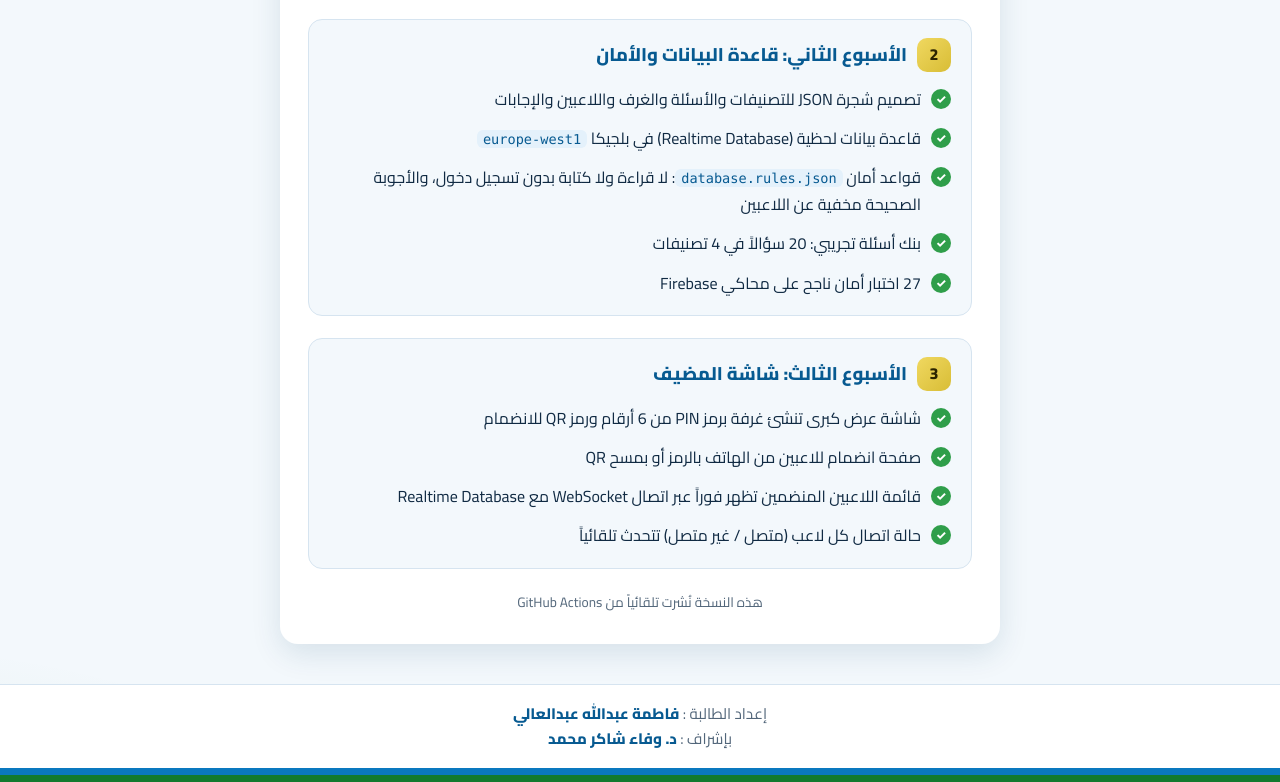
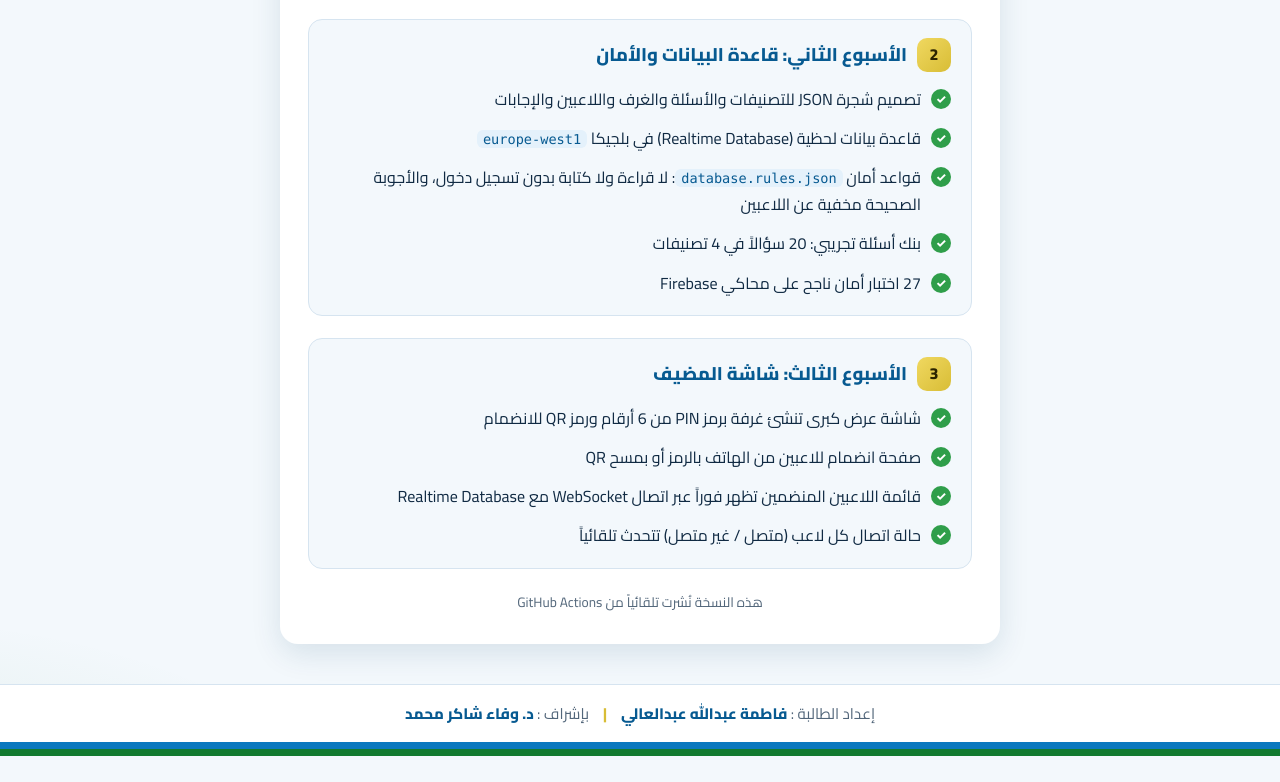
Before and after one commit to fatimaproject2003/graduation-project, a website: page public/index.html in a window 1280 px wide. Shown: the part 846-1628 px from the top of the page. After the commit the page ends 1602 px from the top, so only its background shows below. Drawn offline with Linux system fonts and the light colour scheme.

Commit message:
Footer: student and supervisor side by side

```diff
--- a/public/css/app.css
+++ b/public/css/app.css
@@ -275,4 +275,5 @@ code {
 .site-footer strong { color: var(--blue-dark); font-weight: 800; }
 body.host .site-footer { background: rgba(5, 40, 70, 0.55); border-top-color: rgba(255, 255, 255, 0.15); color: rgba(255, 255, 255, 0.8); }
 body.host .site-footer strong { color: #fff; }
-.site-footer .part { display: block; }
+.site-footer .part { display: inline-block; white-space: nowrap; }
+.site-footer .sep { color: var(--gold); margin: 0 14px; font-weight: 800; }
--- a/public/index.html
+++ b/public/index.html
@@ -65,7 +65,7 @@
       <footer>هذه النسخة نُشرت تلقائياً من GitHub Actions</footer>
     </div>
   </main>
-  <footer class="site-footer"><span class="part">إعداد الطالبة : <strong>فاطمة عبدالله عبدالعالي</strong></span><span class="part">بإشراف : <strong>د. وفاء شاكر محمد</strong></span></footer>
+  <footer class="site-footer"><span class="part">إعداد الطالبة : <strong>فاطمة عبدالله عبدالعالي</strong></span><span class="sep" aria-hidden="true">|</span><span class="part">بإشراف : <strong>د. وفاء شاكر محمد</strong></span></footer>
   <div class="stripes" aria-hidden="true"></div>
 </body>
 </html>
```
Also changed, not shown: public/host.html (+1 -1 lines), public/join.html (+1 -1 lines).
